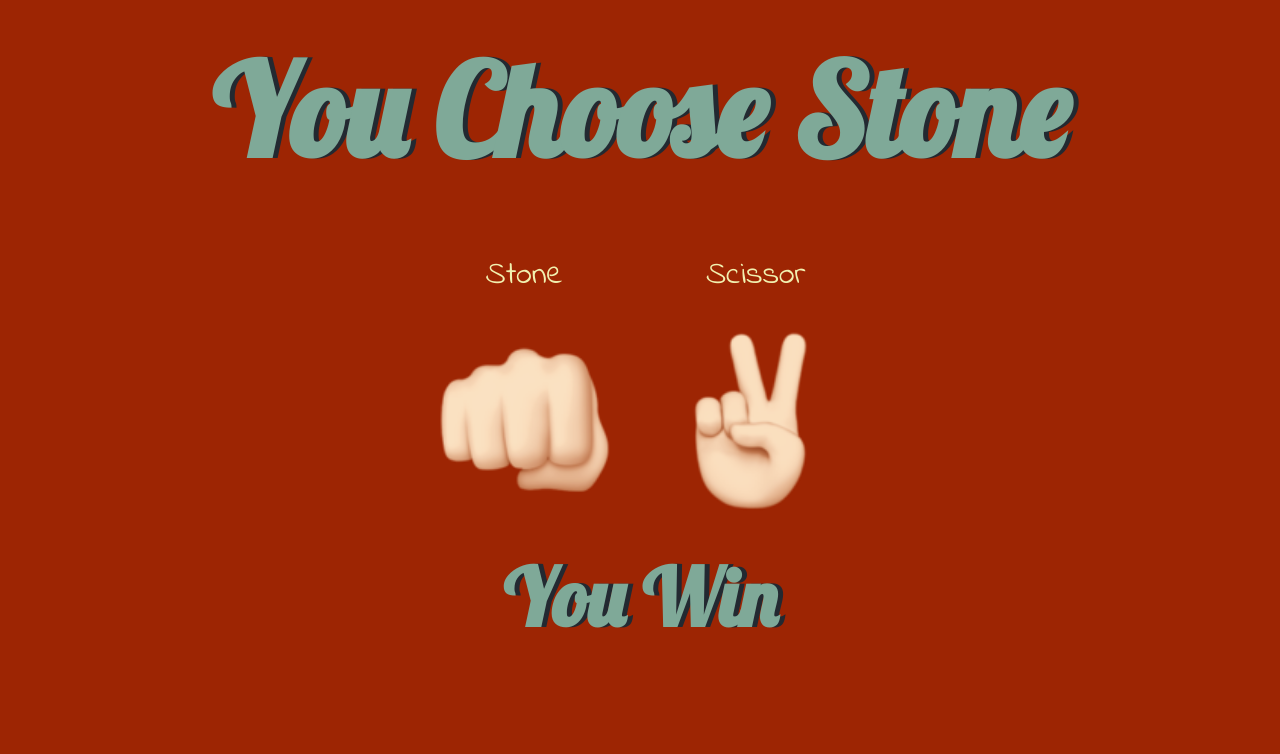
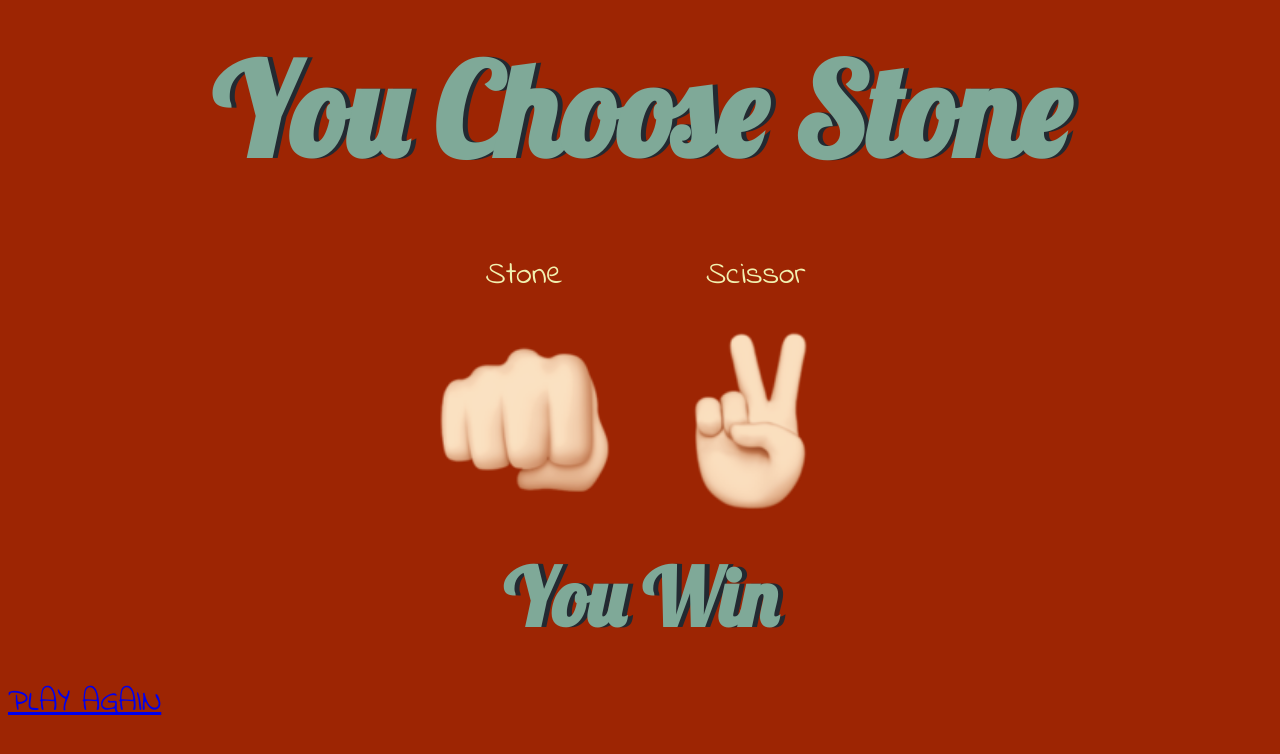
Before and after one commit to amrehan/stone-paper-scissor, a plain HTML site: page stone.html in a window 1280 px wide. Drawn offline with Linux system fonts and the light colour scheme.

Commit message:
Update stone.html

```diff
--- a/stone.html
+++ b/stone.html
@@ -19,6 +19,7 @@
       </div>
     </div>
     <h2>Verdict</h2>
+    <p> <a href= "index.html"> PLAY AGAIN </a> </p>
     <script src="script.js" type="text/javascript"></script>
   </body>
 </html>
```
